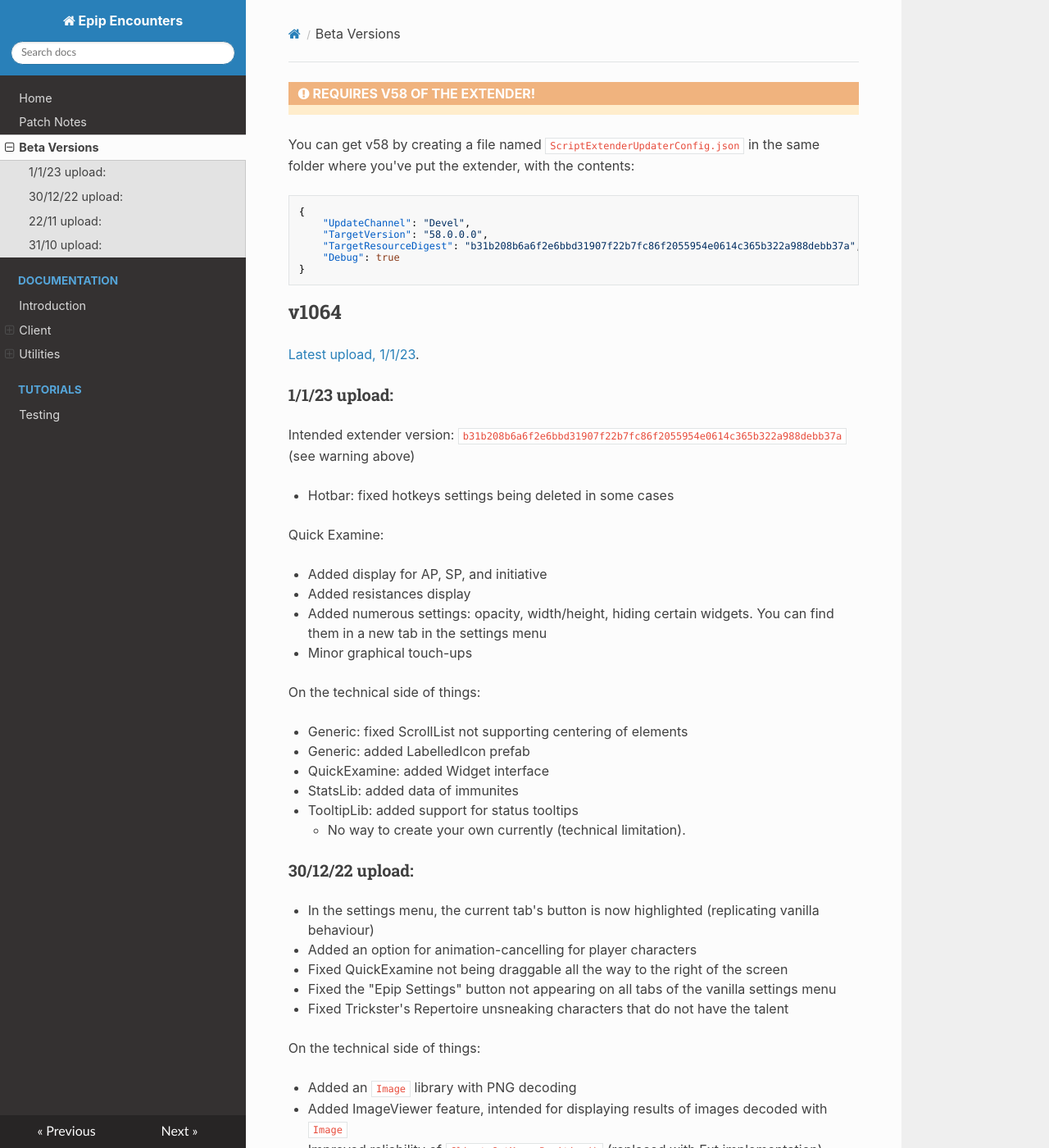
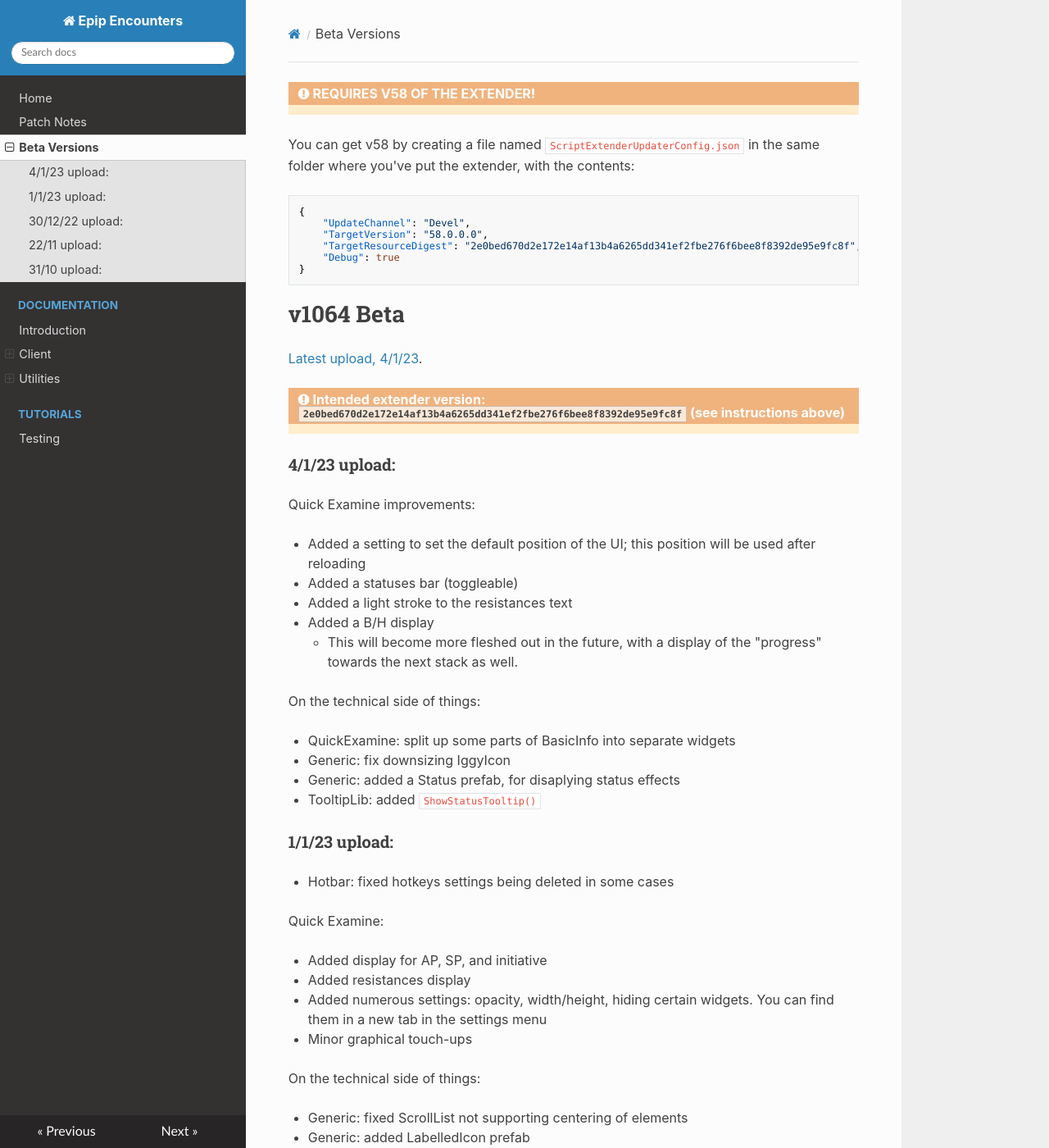
Before and after one commit to PinewoodPip/epip, an MkDocs documentation site: the page built from docs/beta.md, in a window 1280 px wide and 1400 px high. Shown: the whole window at 82% size. Built offline with MkDocs 1.6.1, drawn with Linux system fonts in a browser that asks for light colours; nearby versions of some CDN libraries.

Commit message:
Update beta patchnotes

````diff
--- a/docs/beta.md
+++ b/docs/beta.md
@@ -7,17 +7,34 @@ You can get v58 by creating a file named `ScriptExtenderUpdaterConfig.json` in t
 {
 	"UpdateChannel": "Devel",
 	"TargetVersion": "58.0.0.0",
-	"TargetResourceDigest": "b31b208b6a6f2e6bbd31907f22b7fc86f2055954e0614c365b322a988debb37a",
+	"TargetResourceDigest": "2e0bed670d2e172e14af13b4a6265dd341ef2fbe276f6bee8f8392de95e9fc8f",
 	"Debug": true
 }
 ```
 
-## v1064
-[Latest upload, 1/1/23](https://drive.google.com/file/d/1ni4yRX1TTPHxrqZ0mhbrimyFGXkdZsPL/view?usp=sharing).
+# v1064 Beta
+[Latest upload, 4/1/23](https://drive.google.com/file/d/1ni4yRX1TTPHxrqZ0mhbrimyFGXkdZsPL/view?usp=sharing).
+
+!!! Warning "Intended extender version: `2e0bed670d2e172e14af13b4a6265dd341ef2fbe276f6bee8f8392de95e9fc8f` (see instructions above)"
+
+### 4/1/23 upload:
+
+Quick Examine improvements:
+
+- Added a setting to set the default position of the UI; this position will be used after reloading
+- Added a statuses bar (toggleable)
+- Added a light stroke to the resistances text
+- Added a B/H display
+	- This will become more fleshed out in the future, with a display of the "progress" towards the next stack as well.
+
+On the technical side of things:
+
+- QuickExamine: split up some parts of BasicInfo into separate widgets
+- Generic: fix downsizing IggyIcon
+- Generic: added a Status prefab, for disaplying status effects
+- TooltipLib: added `ShowStatusTooltip()`
 
 ### 1/1/23 upload:
-
-Intended extender version: `b31b208b6a6f2e6bbd31907f22b7fc86f2055954e0614c365b322a988debb37a` (see warning above)
 
 - Hotbar: fixed hotkeys settings being deleted in some cases
 
````
